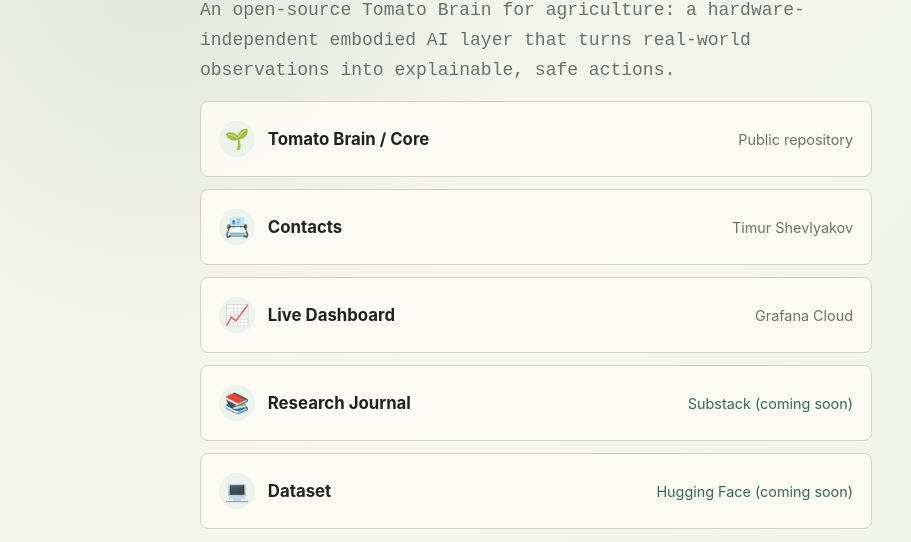
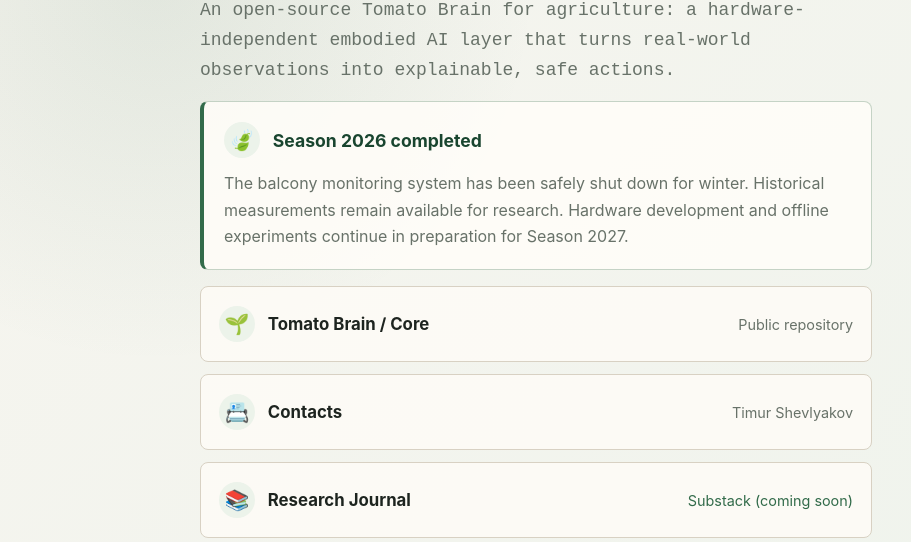
Before and after one commit to cracketus/senior-pomidor-plant-v2, a plain HTML site: page index.html in a window 1280 px wide. Shown: the part 236-778 px from the top of the page, without its empty margins (0-911 px from the left). Drawn offline with Linux system fonts and the light colour scheme.

Commit message:
docs: update public page for 2026 season closeout (#158)

```diff
--- a/index.html
+++ b/index.html
@@ -21,6 +21,18 @@
         </p>
       </section>
 
+      <section class="season-status" aria-labelledby="season-status-title">
+        <div class="season-status-heading">
+          <span class="icon" aria-hidden="true">&#x1f343;</span>
+          <h2 id="season-status-title">Season 2026 completed</h2>
+        </div>
+        <p>
+          The balcony monitoring system has been safely shut down for winter.
+          Historical measurements remain available for research. Hardware development
+          and offline experiments continue in preparation for Season 2027.
+        </p>
+      </section>
+
       <nav class="links" aria-label="Project links">
         <a class="link" href="https://github.com/cracketus/senior-pomidor-server">
           <span class="label"><span class="icon" aria-hidden="true">&#x1f331;</span>Tomato Brain / Core</span>
@@ -29,10 +41,6 @@
         <a class="link" href="/contacts/">
           <span class="label"><span class="icon" aria-hidden="true">&#x1f4c7;</span>Contacts</span>
           <span class="meta">Timur Shevlyakov</span>
-        </a>
-        <a class="link" href="https://stoutibex436.grafana.net/public-dashboards/913e33e032334becb3b01504373a364d">
-          <span class="label"><span class="icon" aria-hidden="true">&#x1f4c8;</span>Live Dashboard</span>
-          <span class="meta">Grafana Cloud</span>
         </a>
         <a class="link stub" href="#research-journal" id="research-journal">
           <span class="label"><span class="icon" aria-hidden="true">&#x1f4da;</span>Research Journal</span>
--- a/styles.css
+++ b/styles.css
@@ -67,6 +67,36 @@ h1 {
   font-size: 1.125rem;
   line-height: 1.65;
   font-family: 'Courier New', Courier, monospace;
+}
+
+.season-status {
+  display: grid;
+  gap: 0.75rem;
+  max-width: 42rem;
+  padding: 1.25rem;
+  border: 1px solid rgba(50, 107, 74, 0.28);
+  border-left: 4px solid var(--accent);
+  border-radius: 8px;
+  background: rgba(255, 253, 248, 0.86);
+}
+
+.season-status-heading {
+  display: flex;
+  align-items: center;
+  gap: 0.8rem;
+}
+
+.season-status h2 {
+  margin: 0;
+  font-size: 1.1rem;
+  letter-spacing: normal;
+  text-transform: none;
+}
+
+.season-status p {
+  margin: 0;
+  color: var(--muted);
+  line-height: 1.65;
 }
 
 .links {
```
Also changed, not shown: requirements.txt, 2 other files.
